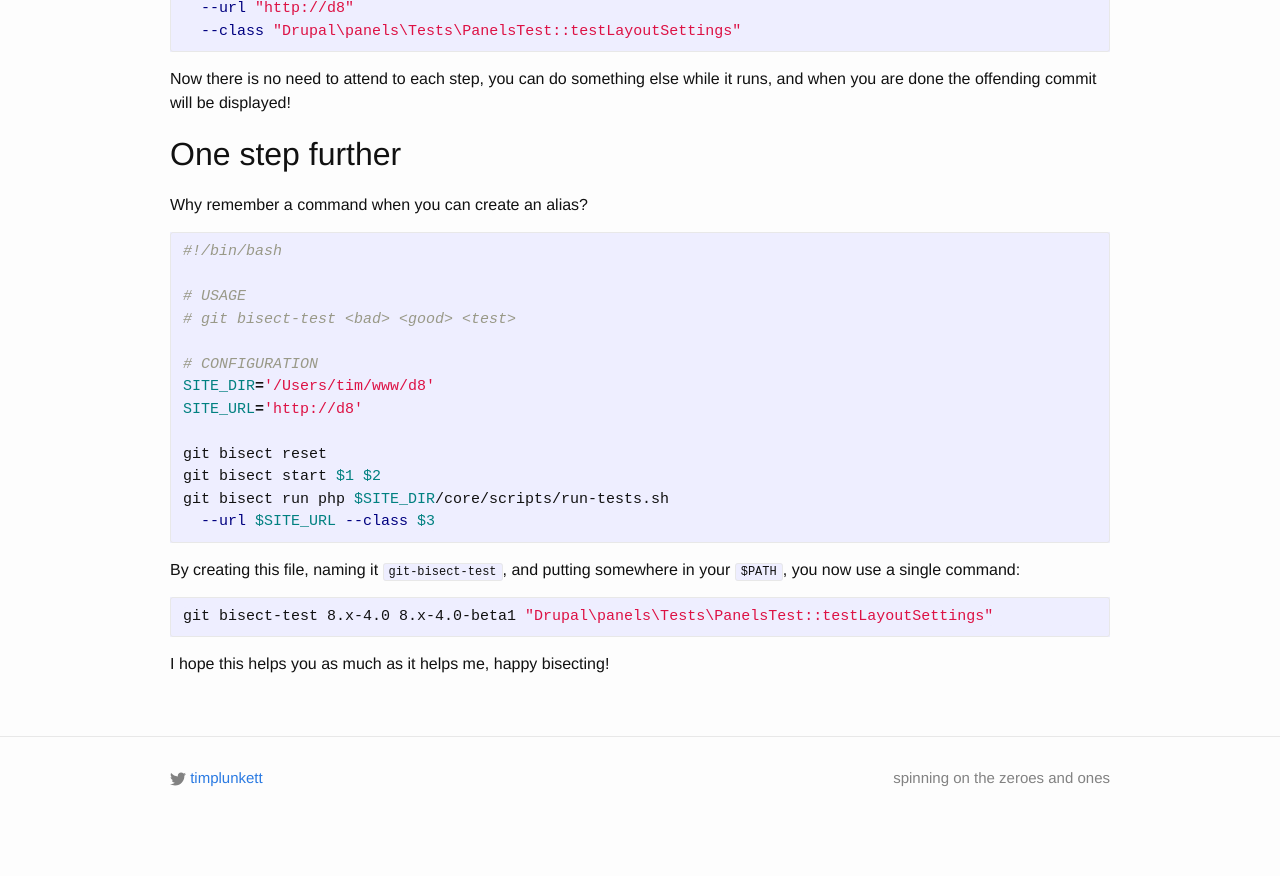
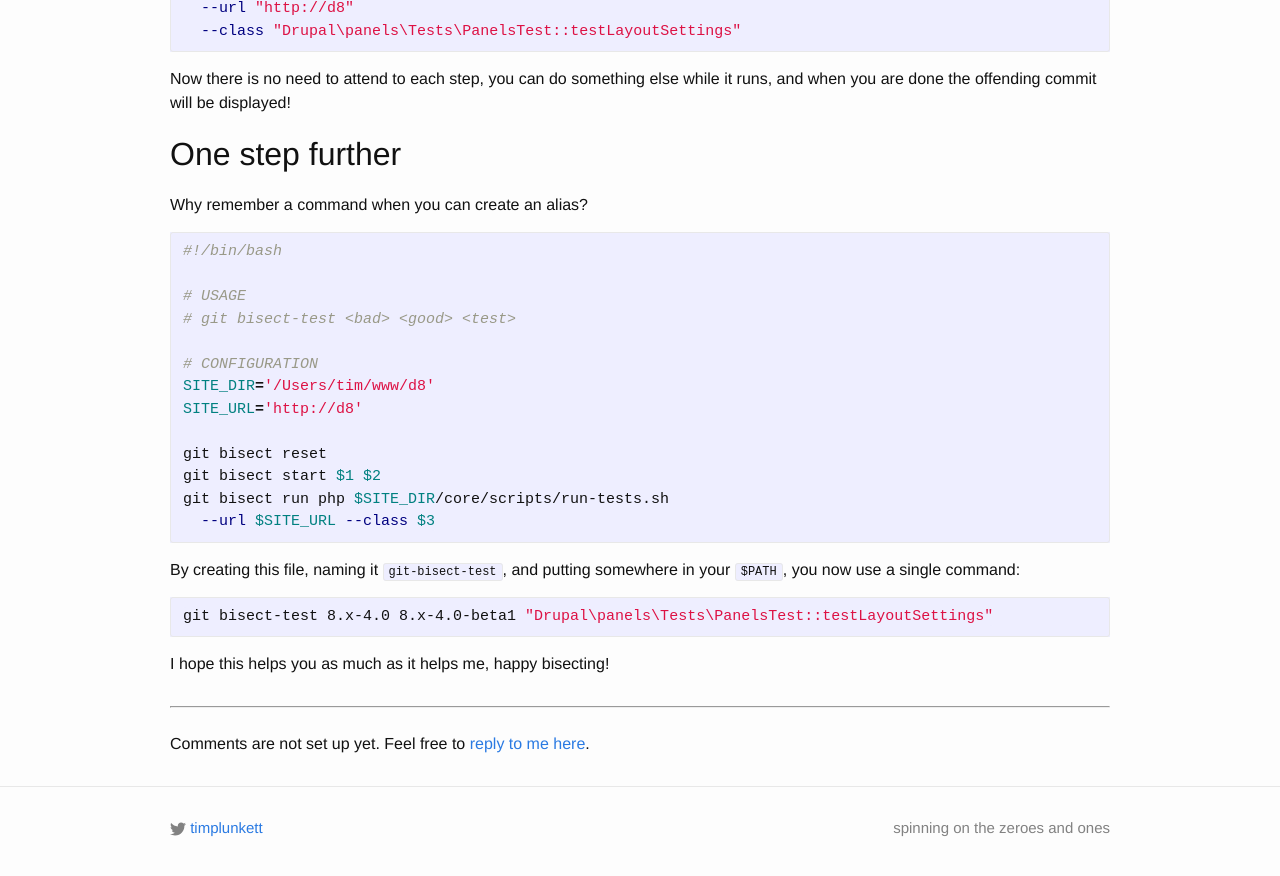
Before and after one commit to timplunkett/timplunkett.github.io, a Jekyll site: the page built from _posts/2017-05-02-git-bisect-run-drupal.md, in a window 1280 px wide and 900 px high, scrolled down 1316 px. Shown: the top 876 px of the window. Built offline with Jekyll 4.4.1, drawn with Linux system fonts in a browser that asks for light colours; before the commit the page ends 2166 px from its top, so only the background shows below that.

Commit message:
Add disqus/twitter "fallback".

```diff
--- a/_layouts/post.html
+++ b/_layouts/post.html
@@ -16,3 +16,8 @@ layout: default
     {% include disqus_comments.html %}
   {% endif %}
 </article>
+
+{% unless site.disqus.shortname %}
+<hr><br>
+<div>Comments are not set up yet. Feel free to <a href="https://twitter.com/{{ site.twitter_username }}">reply to me here</a>.</div>
+{% endunless %}
```
